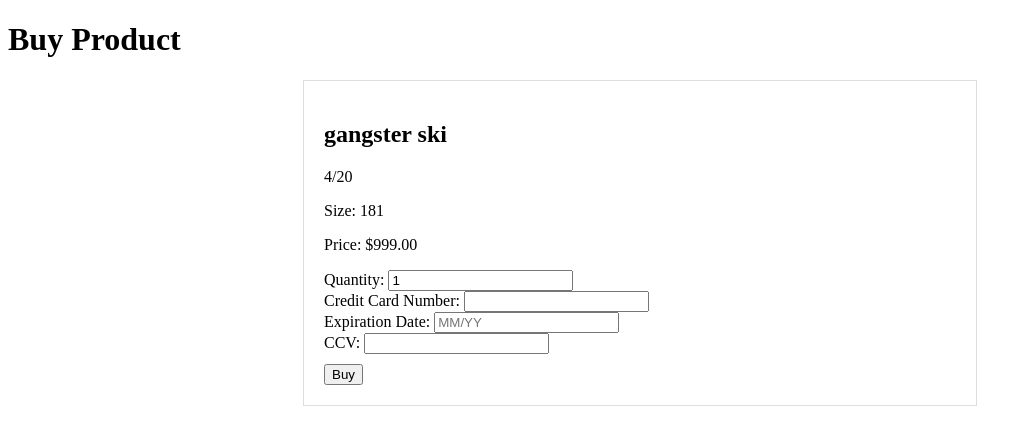
After one commit to brendang-utah/ski_manufacturing_project, a Django app: page /buy_product/1/ in a window 1280 px wide. The commit adds this page. Shown: the top 445 px of the page, without its empty margins (0-1032 px from the left). Run offline with Django 5.2, Linux system fonts and the light colour scheme; data comes from the database, SQL or seed files in the repository.

Commit message:
added buy_product.html

```diff
--- a/ski_manufacturing_app/api_urls.py
+++ b/ski_manufacturing_app/api_urls.py
@@ -19,11 +19,6 @@ urlpatterns = [
     path('products/', ProductListCreateView.as_view(), name='product-list-create'),
     path('products/<int:pk>/', ProductDetailView.as_view(), name='product-detail'),
 
-
-    # Payment
-    path('payments/', PaymentListCreateView.as_view(), name='payment-list-create'),
-    path('payments/<int:pk>/', PaymentDetailView.as_view(), name='payment-detail'),
-
     # Order
     path('orders/', OrderListCreateView.as_view(), name='order-list-create'),
     path('orders/<int:pk>/', OrderDetailView.as_view(), name='order-detail'),
--- a/ski_manufacturing_app/models.py
+++ b/ski_manufacturing_app/models.py
@@ -24,19 +24,8 @@ class Product(models.Model):
     def __str__(self):
         return self.name
 
-class Payment(models.Model):
-    customer = models.ForeignKey(Customer, on_delete=models.CASCADE)
-    payment_method = models.CharField(max_length=50)
-    payment_details = models.TextField()
-    exp_date = models.DateField()
-    status = models.CharField(max_length=50)
-
-    def __str__(self):
-        return f"Payment {self.id} - {self.status}"
-
 class Order(models.Model):
     customer = models.ForeignKey(Customer, on_delete=models.CASCADE)
-    payment = models.ForeignKey(Payment, on_delete=models.CASCADE)
     status = models.CharField(max_length=50)
     date = models.DateTimeField(auto_now_add=True)
 
--- a/ski_manufacturing_app/template_urls.py
+++ b/ski_manufacturing_app/template_urls.py
@@ -8,6 +8,8 @@ urlpatterns = [
     path('products/', ProductListPageView.as_view(), name='product-page'),
     path('products/<int:pk>/', ProductDetailView.as_view(), name='product-detail'),
     path('products/<int:pk>/edit/', ProductUpdateView.as_view(), name='product-edit'), #go to settings.py and fix these urls so order list can just be /orderlist
-    path('orderlist', OrderListPageView.as_view(), name='order-page'),
+    path('orders', OrderListPageView.as_view(), name='order-page'),
+    #path('orders/<int:pk>/', OrderDetailView.as_view(), name='order-detail'),
+    path('buy_product/<int:pk>/', BuyProductView.as_view(), name='buy_product'),
     path('homepage', HomepageView.as_view(), name='home-page'),
 ]
--- /dev/null
+++ b/ski_manufacturing_app/templates/buy_product.html
@@ -0,0 +1,83 @@
+<!DOCTYPE html>
+<html>
+<head>
+    <title>Buy Product</title>
+    <style>
+        .product-details { border: 1px solid #ddd; padding: 20px; margin: 20px auto; width: 50%; }
+        .btn { margin-top: 10px; }
+    </style>
+</head>
+<body>
+    <h1>Buy Product</h1>
+    <div class="product-details">
+        <h2>{{ product.name }}</h2>
+        <p>{{ product.description }}</p>
+        <p>Size: {{ product.size }}</p>
+        <p>Price: ${{ product.price }}</p>
+        {% if product.imagepath %}
+            <img src="{{ product.imagepath }}" alt="{{ product.name }}" width="300">
+        {% endif %}
+        <form id="buy-form">
+            <label for="quantity">Quantity:</label>
+            <input type="number" id="quantity" name="quantity" min="1" value="1" required>
+            <br>
+            <label for="card-number">Credit Card Number:</label>
+            <input type="text" id="card-number" name="card_number" maxlength="16" required>
+            <br>
+            <label for="exp-date">Expiration Date:</label>
+            <input type="text" id="exp-date" name="exp_date" placeholder="MM/YY" required>
+            <br>
+            <label for="ccv">CCV:</label>
+            <input type="text" id="ccv" name="ccv" maxlength="3" required>
+            <br>
+            <button type="button" class="btn btn-primary" onclick="submitOrder()">Buy</button>
+        </form>
+    </div>
+
+    <script>
+        function submitOrder() {
+            const productId = {{ product.id }};
+            const quantity = document.getElementById('quantity').value;
+            const cardNumber = document.getElementById('card-number').value;
+            const expDate = document.getElementById('exp-date').value;
+            const ccv = document.getElementById('ccv').value;
+
+            // Validate payment details (basic example)
+            if (!cardNumber || !expDate || !ccv) {
+                alert('Please fill in all payment details.');
+                return;
+            }
+
+            // Send order data to the API
+            fetch('/api/orders/', {
+                method: 'POST',
+                headers: {
+                    'Content-Type': 'application/json',
+                    'X-CSRFToken': '{{ csrf_token }}'
+                },
+                body: JSON.stringify({
+                    product: productId,
+                    quantity: quantity,
+                    payment_details: {
+                        card_number: cardNumber,
+                        exp_date: expDate,
+                        ccv: ccv
+                    }
+                })
+            })
+            .then(response => {
+                if (response.ok) {
+                    alert('Order placed successfully!');
+                    window.location.href = '/orders'; // Redirect to orders page
+                } else {
+                    alert('Failed to place order. Please try again.');
+                }
+            })
+            .catch(error => {
+                console.error('Error:', error);
+                alert('An error occurred. Please try again.');
+            });
+        }
+    </script>
+</body>
+</html>
--- a/ski_manufacturing_app/templates/products.html
+++ b/ski_manufacturing_app/templates/products.html
@@ -73,6 +73,7 @@
                             <p>Size: ${product.size}</p>
                             <p>Price: $${product.price}</p>
                             ${product.imagepath ? `<img src="${product.imagepath}" alt="${product.name}" width="200">` : ''}
+                            <button class="btn btn-success buy-now" onclick="window.location.href='/buy_product/' + ${product.id} + '/'">Buy Now</button>
                             ${isStaff ? `
                                 <button class="btn btn-warning edit-product" onclick="window.location.href='/products/' + ${product.id} + '/edit/'">Edit</button>
                                 <button class="btn btn-danger delete-product">Delete</button>
--- a/ski_manufacturing_app/views.py
+++ b/ski_manufacturing_app/views.py
@@ -1,4 +1,4 @@
-from django.shortcuts import render
+from django.shortcuts import render, get_object_or_404, redirect
 from rest_framework import generics, permissions, status
 from .models import *
 from .serializers import *
@@ -72,16 +72,6 @@ class ProductUpdateView(UpdateView):
     template_name = 'ski_manufacturing_app/product-edit.html'
     success_url = '/products/'
 
-
-# Payment Views
-class PaymentListCreateView(generics.ListCreateAPIView):
-    queryset = Payment.objects.all()
-    serializer_class = PaymentSerializer
-
-class PaymentDetailView(generics.RetrieveUpdateDestroyAPIView):
-    queryset = Payment.objects.all()
-    serializer_class = PaymentSerializer
-
 # Order Views
 class OrderListCreateView(generics.ListCreateAPIView):
     queryset = Order.objects.all()
@@ -142,3 +132,41 @@ class OrderDetail(DetailView):
     model = Order
     template_name = 'ski_manufacturing_app/order-detail.html'
     context_object_name = 'order'
+
+#class buy_product:
+class BuyProductView(DetailView):
+    model = Product  # Specify the model to use
+    template_name = 'buy_product.html'  # Specify the template to render
+    context_object_name = 'product'  # Name of the object in the template
+    # Define the URL pattern for this view
+    def buy_product(request, product_id):
+        product = get_object_or_404(Product, id=product_id)
+        if request.method == 'GET':
+            return render(request, 'buy_product.html', {'product': product})
+
+'''
+from django.http import JsonResponse
+
+class BuyProductView(DetailView):
+    def buy_product(request, product_id):
+        product = get_object_or_404(Product, id=product_id)
+        if request.method == 'GET':
+            return render(request, 'buy_product.html', {'product': product})
+        elif request.method == 'POST':
+            data = json.loads(request.body)
+            quantity = data.get('quantity')
+            payment_details = data.get('payment_details')
+
+            # Validate payment details (basic example)
+            if not payment_details or not all(k in payment_details for k in ('card_number', 'exp_date', 'ccv')):
+                return JsonResponse({'error': 'Invalid payment details'}, status=400)
+
+            # Create the order
+            order = Order.objects.create(
+                product=product,
+                user=request.user,
+                quantity=quantity,
+                payment_status='Paid'
+            )
+            return JsonResponse({'message': 'Order placed successfully', 'order_id': order.id}, status=201)
+'''
```
Also changed, not shown: ski_manufacturing_app/serializers.py (+1 -9 lines).
